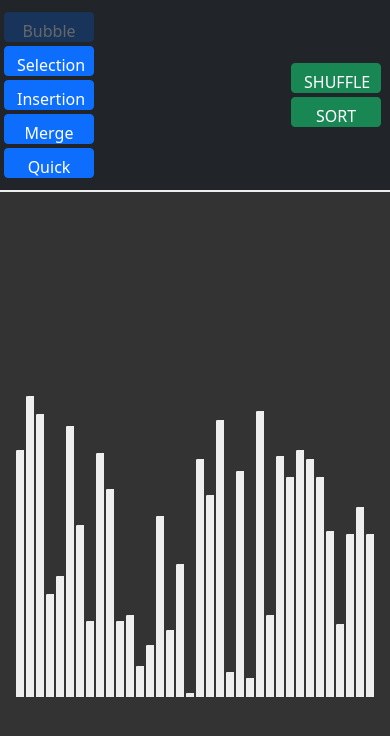
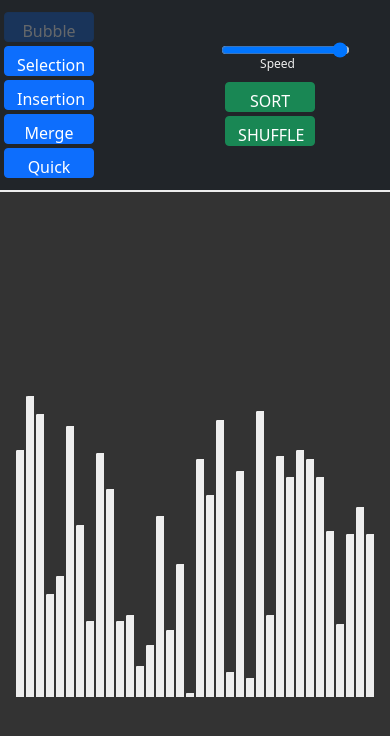
Before and after one commit to adrian007i/algoviz, a React (Create React App) app: page / in a window 390 px wide. Shown: the top 736 px of the page. Built offline with nearby package versions, Linux system fonts and the light colour scheme.

Commit message:
selection sort

```diff
--- a/src/App.css
+++ b/src/App.css
@@ -56,4 +56,17 @@
   #dark #bars{
     height: 60vh;
   }
+
+  #range_label{
+    margin-bottom:15px
+  }
 }
+
+
+
+#range_label{
+  position: relative;
+  top: 10px;
+  right: 90px;
+  font-size: 12px;;
+}
--- a/src/App.js
+++ b/src/App.js
@@ -8,15 +8,15 @@ function App() {
   // state to keep track of the array and sort type
   const [sort_type, setSortType] = useState("bubble");
   const [values, setValues] = useState([]);
+  const [disable, setDisable] = React.useState(false);
+  const [speed, setSpeed] = React.useState(98);
 
   // creates an array on page load
   useEffect(() => {
     const vw = Math.ceil(Math.max(document.documentElement.clientWidth || 0, window.innerWidth || 0) / 11)
     if (values.length != vw) {
-      populateArray(vw)
-
+      populateArray(vw);
     }
-
   });
 
   // generates a new random array
@@ -31,8 +31,14 @@ function App() {
 
   const sort = async () => {
 
-    if(sort_type === "bubble")
+    setDisable(true)
+    if (sort_type === "bubble")
       console.log(await bubble());
+
+    else if (sort_type === "select")
+      console.log(await selection());
+
+    setDisable(false)
   }
 
 
@@ -44,10 +50,11 @@ function App() {
 
       for (let j = 0; j < values.length - (i + 1); j++) {
         let j1 = values[j];
-        let j2 = values[j+1];
+        let j2 = values[j + 1];
 
-        j1.style.background = "#74EE66";
-        j2.style.background = "#74EE66";
+        j1.style.background = "#0d6efd";
+        j2.style.background = "#0d6efd";
+        await sleep((100.01 - speed)  * 10)
 
         let j1_height = parseInt(j1.style.height);
         let j2_height = parseInt(j2.style.height);
@@ -55,30 +62,69 @@ function App() {
         if (j1_height > j2_height) {
           let tmp = j1_height;
           let tmp2 = j2_height;
-          j1.style.height = tmp2+"px";
-          j2.style.height = tmp+"px";
+          j1.style.height = tmp2 + "px";
+          j2.style.height = tmp + "px";
+          j1.style.background = "#FB1818";
+          j2.style.background = "#FB1818";
+          await sleep((100.01 - speed)  * 10)
         }
-        await sleep(.01)
 
         j1.style.background = "#eee";
         j2.style.background = "#eee";
       }
+      values[ values.length - (i + 1)].style.background = "#74EE66"
     }
 
     return "Bubble Sorted!"
   }
 
+  async function selection() {
+    let values = document.getElementsByClassName("bar");
+
+    for (let i = 0; i < values.length - 1; i++) {
+      let min = [parseInt(values[i].innerHTML), i];
+      values[i].style.background = "#FB1818";
+
+
+      for (let j = i + 1; j < values.length; j++) {
+        values[j].style.background = "#0d6efd";
+        let jValue = parseInt(values[j].innerHTML);
+        await sleep((100.01 - speed)  * 10);
+
+        // update min
+        if (jValue < min[0]) {
+          values[min[1]].style.background = "#eee";
+          min = [jValue, j];
+          values[j].style.background = "#FB1818";
+        }else{
+          values[j].style.background = "#eee";
+        }
+
+      }
+
+      values[i].style.background = "#eee";
+      // swap values
+      values[min[1]].style.height = (parseInt(values[i].innerHTML) * 3) + "px";
+      values[min[1]].innerHTML = values[i].innerHTML;
+      values[min[1]].style.background = "#eee";
+
+      values[i].style.height = min[0] * 3 + "px";
+      values[i].innerHTML = min[0];
+      values[i].style.background = "#74EE66";
+    }
+
+    values[values.length -1].style.background = "#74EE66";
+
+    return "Selection Sort Complete"
+  }
+
   async function sleep(millis) {
     return new Promise(resolve => setTimeout(resolve, millis));
-}
+  }
 
   return (
     <div className="App" id="dark">
 
-      {/* <label class="switch">
-        <input type="checkbox" checked />
-        <div class="slider"></div>
-      </label> */}
       <Navbar bg="dark" variant="dark">
 
         <div id="sort_buttons">
@@ -89,9 +135,12 @@ function App() {
           <Button variant="primary" className={sort_type === "quick" ? 'active' : ''} onClick={() => setSortType("quick")}>Quick</Button>{' '}
         </div>
         <div id="slider">
+          <input type="range" id="speed" name="volume" min="1" max="100" defaultValue={speed} onChange={(e) => setSpeed(e.target.value)} disabled={disable}  />
+          <label htmlFor="volume" id="range_label">Speed</label>
+          <Button variant="success" onClick={sort} disabled={disable}  >SORT</Button>{' '}
           <Button variant="success" onClick={() => window.location.reload()}>SHUFFLE</Button>{' '}
-          <Button variant="success" onClick={sort} >SORT</Button>{' '}
-          {/* <input type="range" min="5" max="100" value="99" id="myRange"/>  */}
+
+
         </div>
       </Navbar>
 
```
Also changed, not shown: 1 other file (tests, documents, lock files or other folders).
